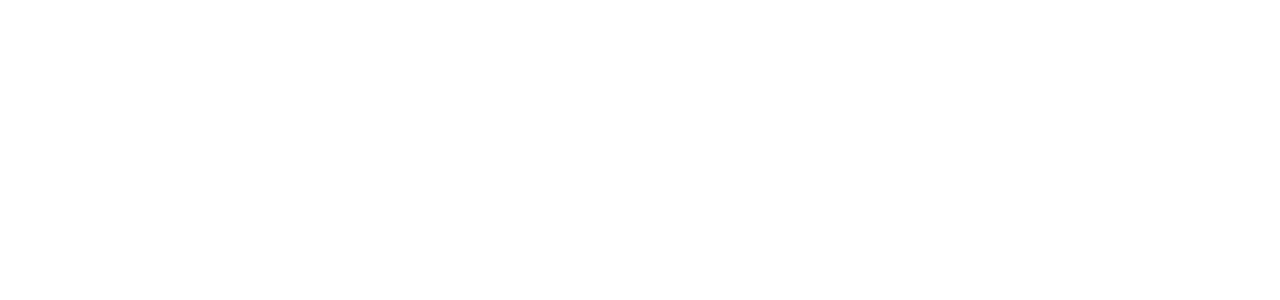
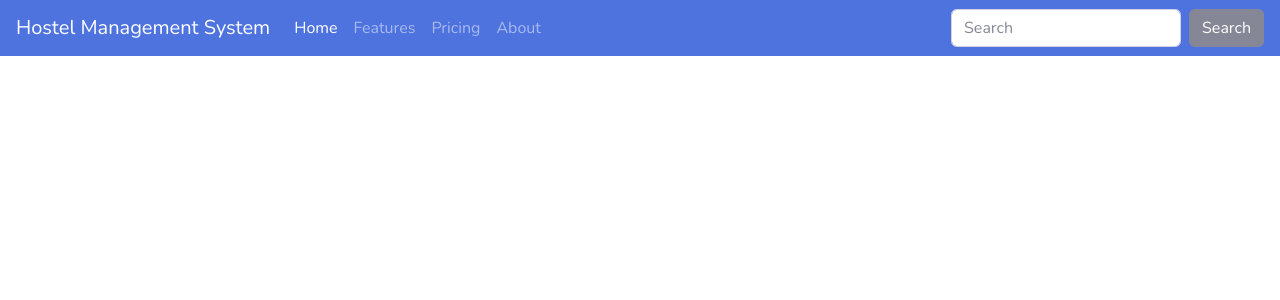
Before and after one commit to vedantj25/Hackathon---Hostel-Management, a PHP site: page /dashboard.php in a window 1280 px wide. Before the commit the part shown is empty. Shown: the top 300 px of the page. Run offline with PHP 8.4, Linux system fonts and the light colour scheme; some libraries are stand-ins or nearby versions.

Commit message:
Dashboard

```diff
--- a/dashboard.php
+++ b/dashboard.php
@@ -52,6 +52,7 @@
 </head>
 
 <body>
+	<?php include "header.php" ?>
 	<div id="msgDsp">
 		<?php
 		if(isset($SESSION_MSG))
--- /dev/null
+++ b/header.php
@@ -0,0 +1,27 @@
+<nav class="navbar navbar-expand-lg navbar-dark bg-primary">
+  <a class="navbar-brand" href="#">Hostel Management System</a>
+  <button class="navbar-toggler" type="button" data-toggle="collapse" data-target="#navbarColor01" aria-controls="navbarColor01" aria-expanded="false" aria-label="Toggle navigation">
+    <span class="navbar-toggler-icon"></span>
+  </button>
+
+  <div class="collapse navbar-collapse" id="navbarColor01">
+    <ul class="navbar-nav mr-auto">
+      <li class="nav-item active">
+        <a class="nav-link" href="#">Home <span class="sr-only">(current)</span></a>
+      </li>
+      <li class="nav-item">
+        <a class="nav-link" href="#">Features</a>
+      </li>
+      <li class="nav-item">
+        <a class="nav-link" href="#">Pricing</a>
+      </li>
+      <li class="nav-item">
+        <a class="nav-link" href="#">About</a>
+      </li>
+    </ul>
+    <form class="form-inline my-2 my-lg-0">
+      <input class="form-control mr-sm-2" type="text" placeholder="Search">
+      <button class="btn btn-secondary my-2 my-sm-0" type="submit">Search</button>
+    </form>
+  </div>
+</nav>
```
